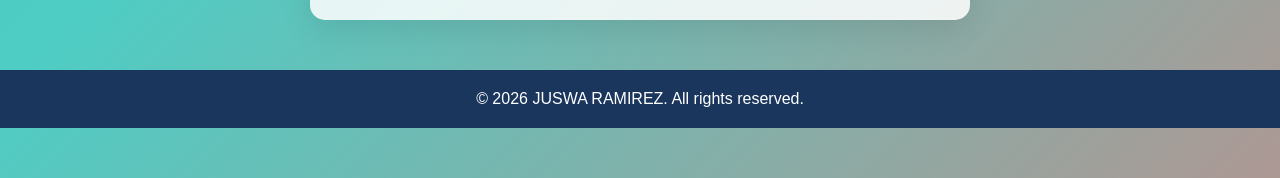
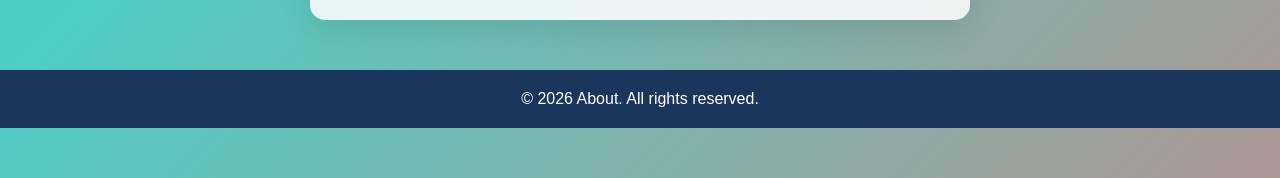
Before and after one commit to joshuaramirezcvt-commits/my-first-web, a plain HTML site: page about.html in a window 1280 px wide. Shown: the part 489-667 px from the top of the page. Drawn offline with Linux system fonts and the light colour scheme.

Commit message:
Update about.html

```diff
--- a/about.html
+++ b/about.html
@@ -22,7 +22,7 @@
     </div>
 
     <footer>
-        &copy; 2026 JUSWA RAMIREZ. All rights reserved.
+        &copy; 2026 About. All rights reserved.
     </footer>
 
 </body>
```
